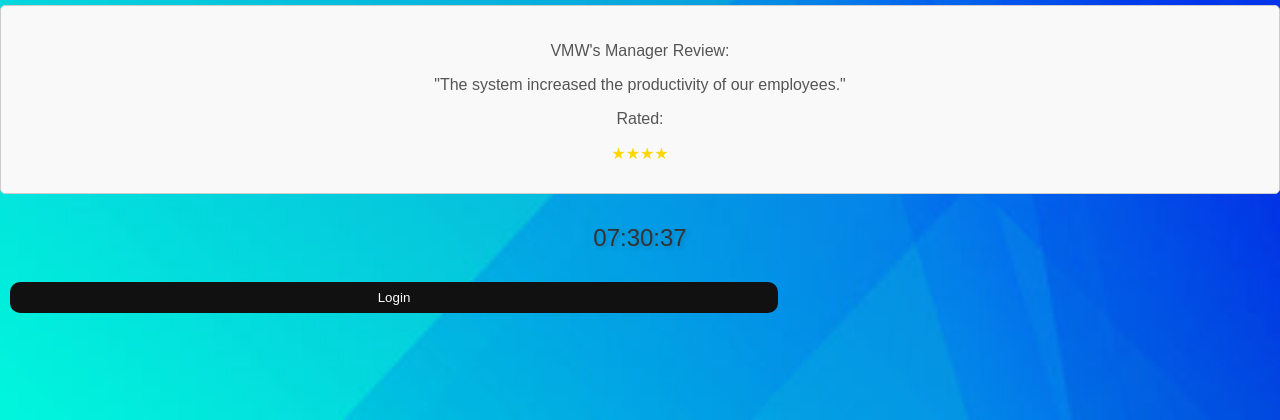
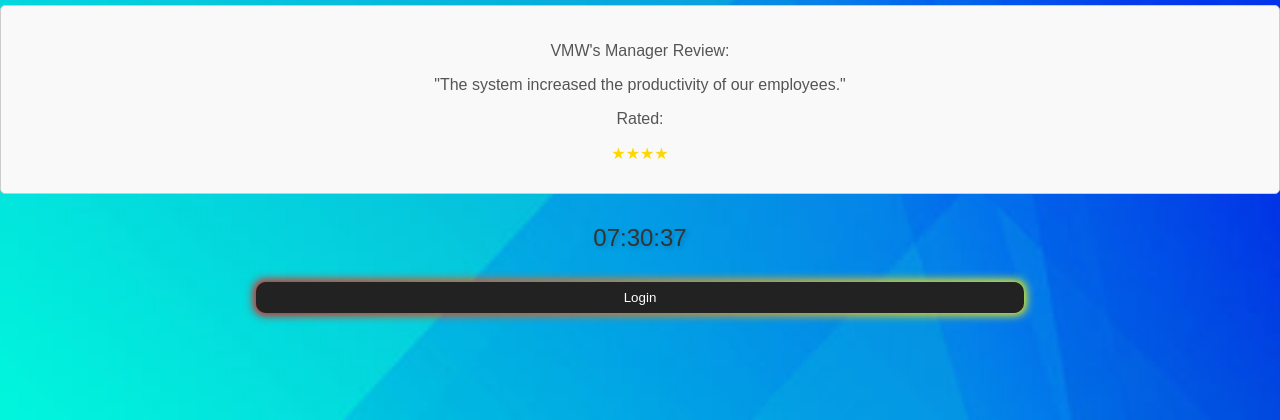
Before and after one commit to larakallas/430, a Flask app: page / in a window 1280 px wide. Shown: the part 380-800 px from the top of the page. Run offline with Flask 2, Linux system fonts and the light colour scheme.

Commit message:
Update index.html

```diff
--- a/EECE 430 Project /EECE 430 Project/templates/index.html
+++ b/EECE 430 Project /EECE 430 Project/templates/index.html
@@ -59,8 +59,9 @@
         <p class="stars">&#9733;&#9733;&#9733;&#9733;</p>
     </div>
     <p id="clock"></p> <!-- Clock will be displayed here -->
-    <button onclick="window.location.href='{{ url_for('login') }}'">Login</button>
-
+    <div class="action-button-container">
+    <button class="button-85" role="button" onclick="window.location.href='{{ url_for('login') }}'">Login</button>
+</div>
     <script>
         // JavaScript function to display current time
         function displayTime() {
```
